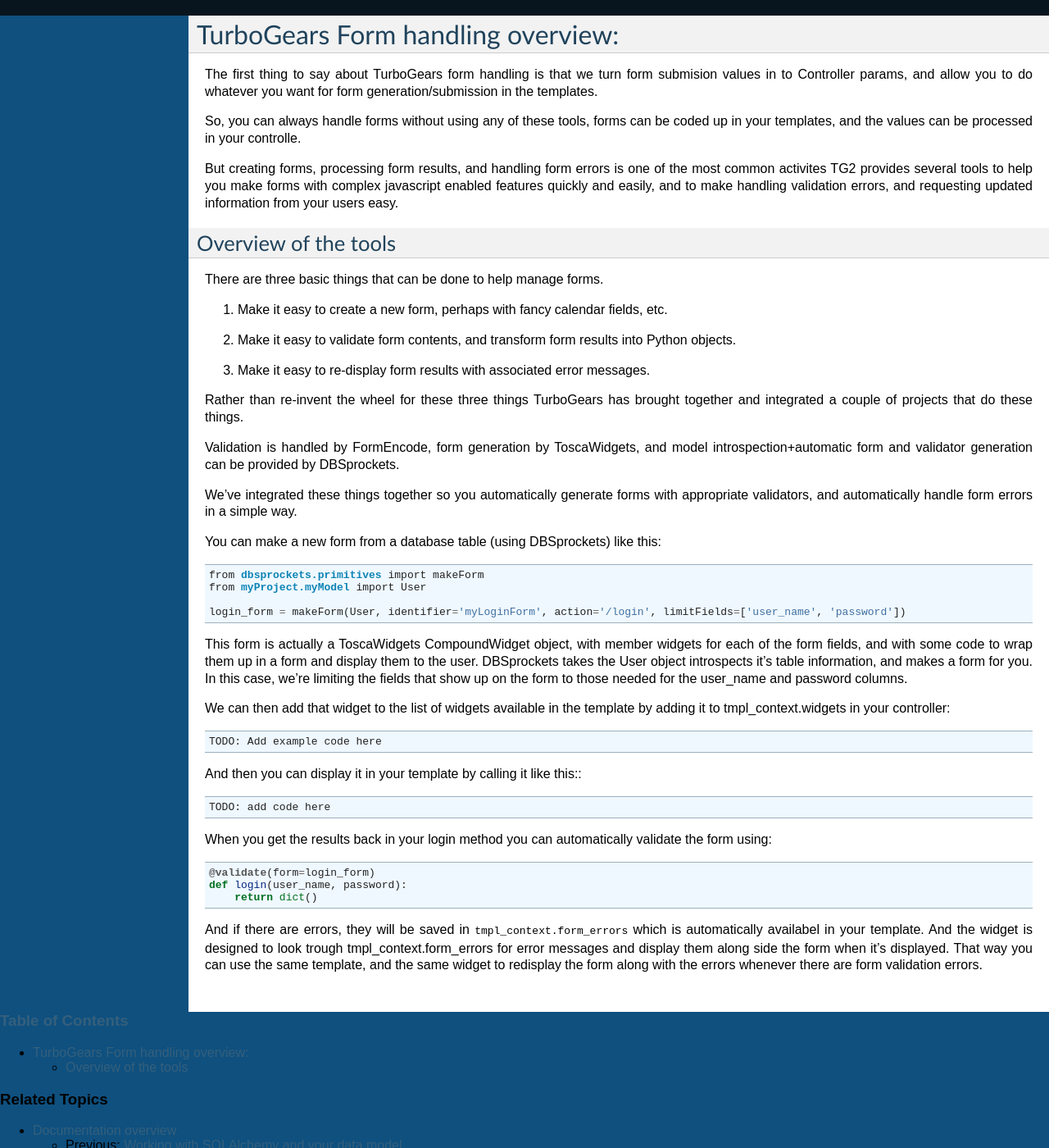
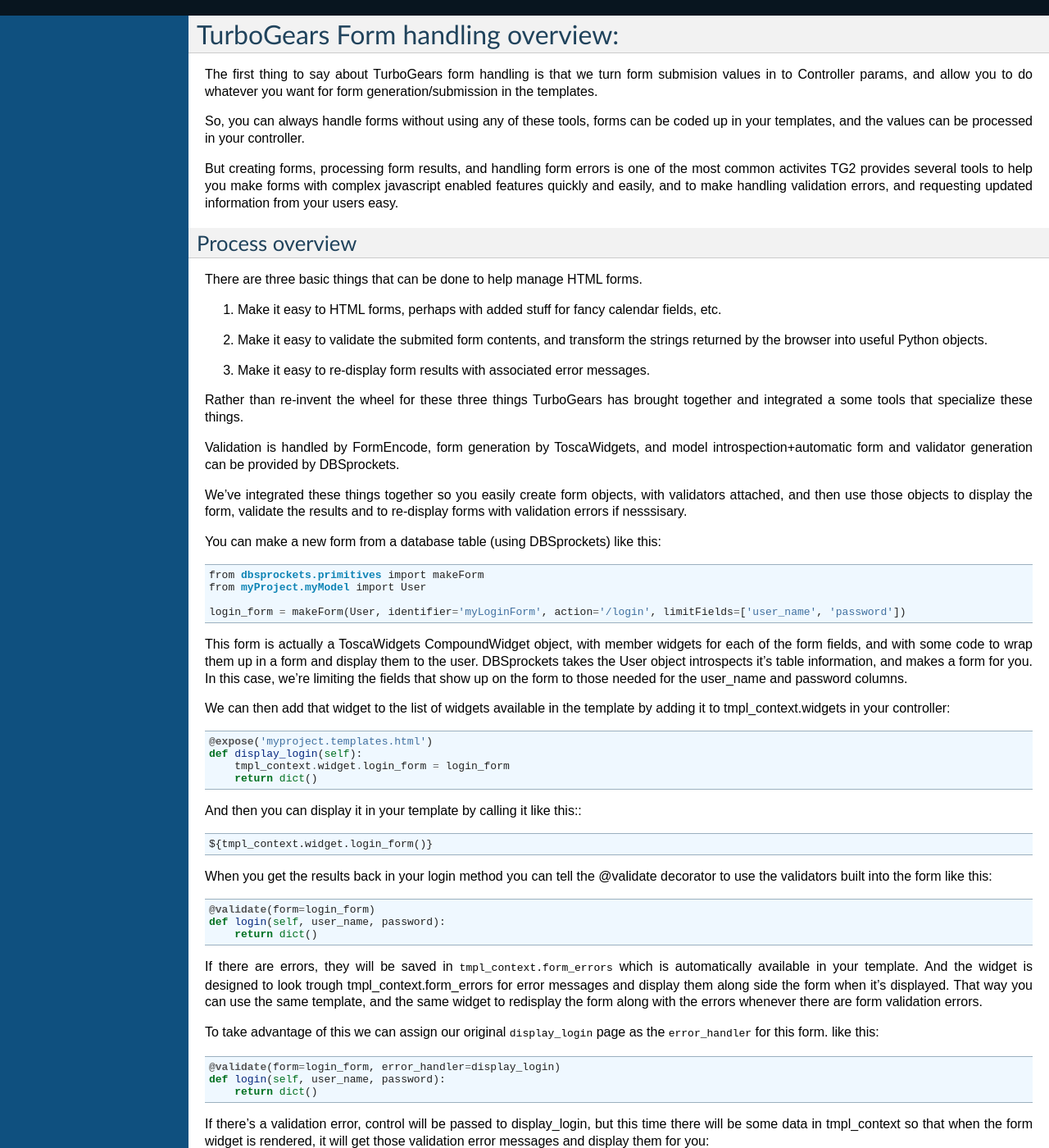
Before and after one commit to TurboGears/tg2, a Sphinx documentation site: the page built from docs/2.0/FormBasics.rst, in a window 1280 px wide and 1400 px high. Shown: the whole window at 82% size. Built offline with Sphinx 7.4.7, drawn with Linux system fonts in a browser that asks for light colours; pages that are not in the unit, such as notebooks, are missing from menus.

Commit message:
More doc updates
--HG--
extra : convert_revision : svn%3A77541ad4-5f01-0410-9ede-a1b63cd9a898/trunk%404410

```diff
--- a/docs/2.0/FormBasics.rst
+++ b/docs/2.0/FormBasics.rst
@@ -6,7 +6,7 @@
 want for form generation/submission in the templates.
 
 So, you can always handle forms without using any of these tools, forms can be
-coded up in your templates, and the values can be processed in your controlle.
+coded up in your templates, and the values can be processed in your controller.
 
 But creating forms, processing form results, and handling form errors is one of
 the most common activites TG2 provides several tools to help you make forms
@@ -14,25 +14,26 @@
 handling validation errors, and requesting updated information from your users
 easy.
 
-Overview of the tools
+Process overview
 -----------------------------------
 
-There are three basic things that can be done to help manage forms.
+There are three basic things that can be done to help manage HTML forms.
 
-#. Make it easy to create a new form, perhaps with fancy calendar fields, etc.
-#. Make it easy to validate form contents, and transform form results into
-   Python objects.
+#. Make it easy to HTML forms, perhaps with added stuff for fancy calendar
+   fields, etc.
+#. Make it easy to validate the submited form contents, and transform
+   the strings returned by the browser into useful Python objects.
 #. Make it easy to re-display form results with associated error messages.
 
 Rather than re-invent the wheel for these three things TurboGears has brought
-together and integrated a couple of projects that do these things.
+together and integrated a some tools that specialize these things.
 
 Validation is handled by FormEncode, form generation by ToscaWidgets, and model
 introspection+automatic form and validator generation can be provided by DBSprockets.
 
-We've integrated these things together so you automatically generate forms
-with appropriate validators, and automatically handle form errors in a simple
-way.
+We've integrated these things together so you easily create form objects, with
+validators attached, and then use those objects to display the form, validate
+the results and to re-display forms with validation errors if nesssisary.
 
 You can make a new form from a database table (using DBSprockets) like this::
 
@@ -45,16 +46,27 @@
 
 We can then add that widget to the list of widgets available in the template by adding it to tmpl_context.widgets in your controller::
 
-  TODO: Add example code here
+    @expose('myproject.templates.html')
+    def display_login(self):
+        tmpl_context.widget.login_form = login_form
+        return dict()
 
 And then you can display it in your template by calling it like this:::
 
-  TODO: add code here
+  ${tmpl_context.widget.login_form()}
 
-When you get the results back in your login method you can automatically validate the form using::
+When you get the results back in your login method you can tell the @validate decorator to use the validators built into the form like this::
 
-  @validate(form=login_form)
-  def login(user_name, password):
-      return dict()
+    @validate(form=login_form)
+    def login(self, user_name, password):
+        return dict()
 
-And if there are errors, they will be saved in ``tmpl_context.form_errors`` which is automatically availabel in your template.   And the widget is designed to look trough tmpl_context.form_errors for error messages and display them along side the form when it's displayed.  That way you can use the same template, and the same widget to redisplay the form along with the errors whenever there are form validation errors.
+If there are errors, they will be saved in ``tmpl_context.form_errors`` which is automatically available in your template.   And the widget is designed to look trough tmpl_context.form_errors for error messages and display them along side the form when it's displayed.  That way you can use the same template, and the same widget to redisplay the form along with the errors whenever there are form validation errors.
+
+To take advantage of this we can assign our original ``display_login`` page as the ``error_handler`` for this form. like this::
+
+    @validate(form=login_form, error_handler=display_login)
+    def login(self, user_name, password):
+        return dict()
+
+If there's a validation error, control will be passed to display_login, but this time there will be some data in tmpl_context so that when the form widget is rendered, it will get those validation error messages and display them for you:
```
Also changed, not shown: docs/index.rst (+8 -22 lines), docs/2.0/WhatsNew.rst (renamed from docs/2.0/RoughDocs/WhatsNew.rst).
